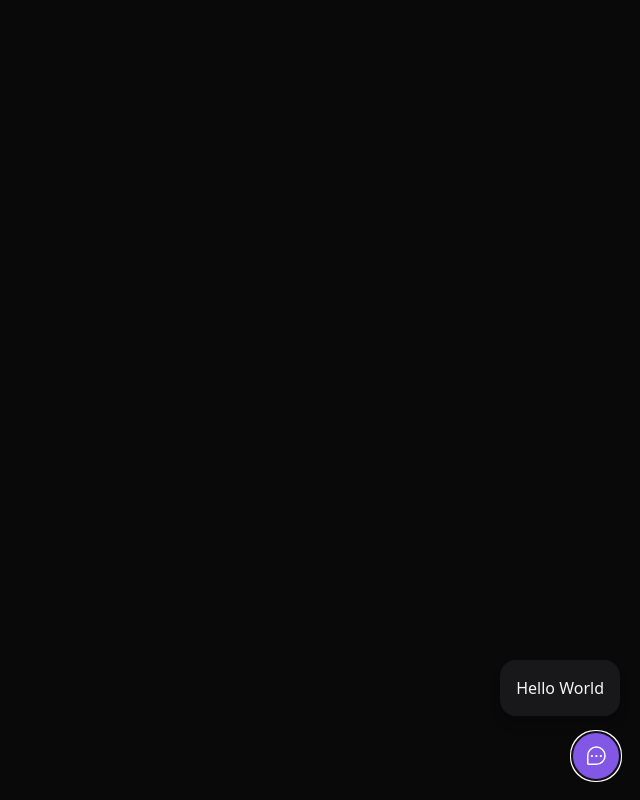
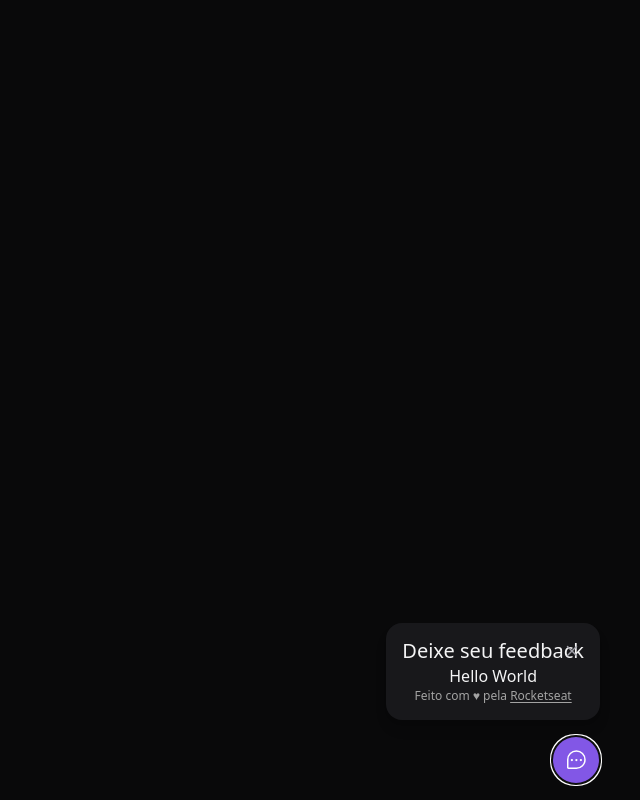
Before and after one commit to RODRIGOF3RREIRA/project-nlw-return-impulse-feedback-web, a React (Vite) app: page / in a window 1280 px wide. Both pictures are taken after a click on the button "Feedback". Shown: the whole page, without its empty margins (640-1280 px from the left). Built offline with nearby package versions, Linux system fonts and the light colour scheme.

Commit message:
feat: implements close button

```diff
--- /dev/null
+++ b/src/components/CloseButton.tsx
@@ -0,0 +1,13 @@
+import { Popover } from "@headlessui/react";
+import { X } from "phosphor-react";
+
+export function CloseButton() {
+  return (
+    <Popover.Button
+      className="top-5 right-5 absolute text-zinc-400 hover:text-zinc-100"
+      title="Fechar formulário de feedback"
+    >
+      <X weight="bold" className="w-4 h-4" />
+    </Popover.Button>
+  );
+}
--- a/src/components/Widget.tsx
+++ b/src/components/Widget.tsx
@@ -4,7 +4,7 @@
 
 export function Widget() {
   return (
-    <Popover className="absolute bottom-5 right-5 flex flex-col items-end">
+    <Popover className="absolute bottom-4 right-4 md-bottom-8 md:right-10 flex flex-col items-end">
       <Popover.Panel>
         <WidgetForm />
       </Popover.Panel>
--- a/src/components/WidgetForm.tsx
+++ b/src/components/WidgetForm.tsx
@@ -1,7 +1,25 @@
+import { CloseButton } from "./CloseButton";
+
 export function WidgetForm() {
   return (
-    <div className="bg-zinc-900 p-4 relative rounded-2xl mb-4 flex flex-col items-center shadow-lg">
-      Hello World
+    <div className="bg-zinc-900 p-4 relative rounded-2xl mb-4 flex flex-col items-center shadow-lg w-[calc(100vw-2rem)] md:w-auto">
+      <header>
+        <span className="text-xl leading-6">Deixe seu feedback</span>
+
+        <CloseButton />
+      </header>
+
+      <p>Hello World</p>
+
+      <footer className="text-xs text-neutral-400">
+        Feito com ♥ pela{" "}
+        <a
+          className="underline underline-offset-2"
+          href="https://rocketseat.com.br"
+        >
+          Rocketseat
+        </a>
+      </footer>
     </div>
   );
 }
```
